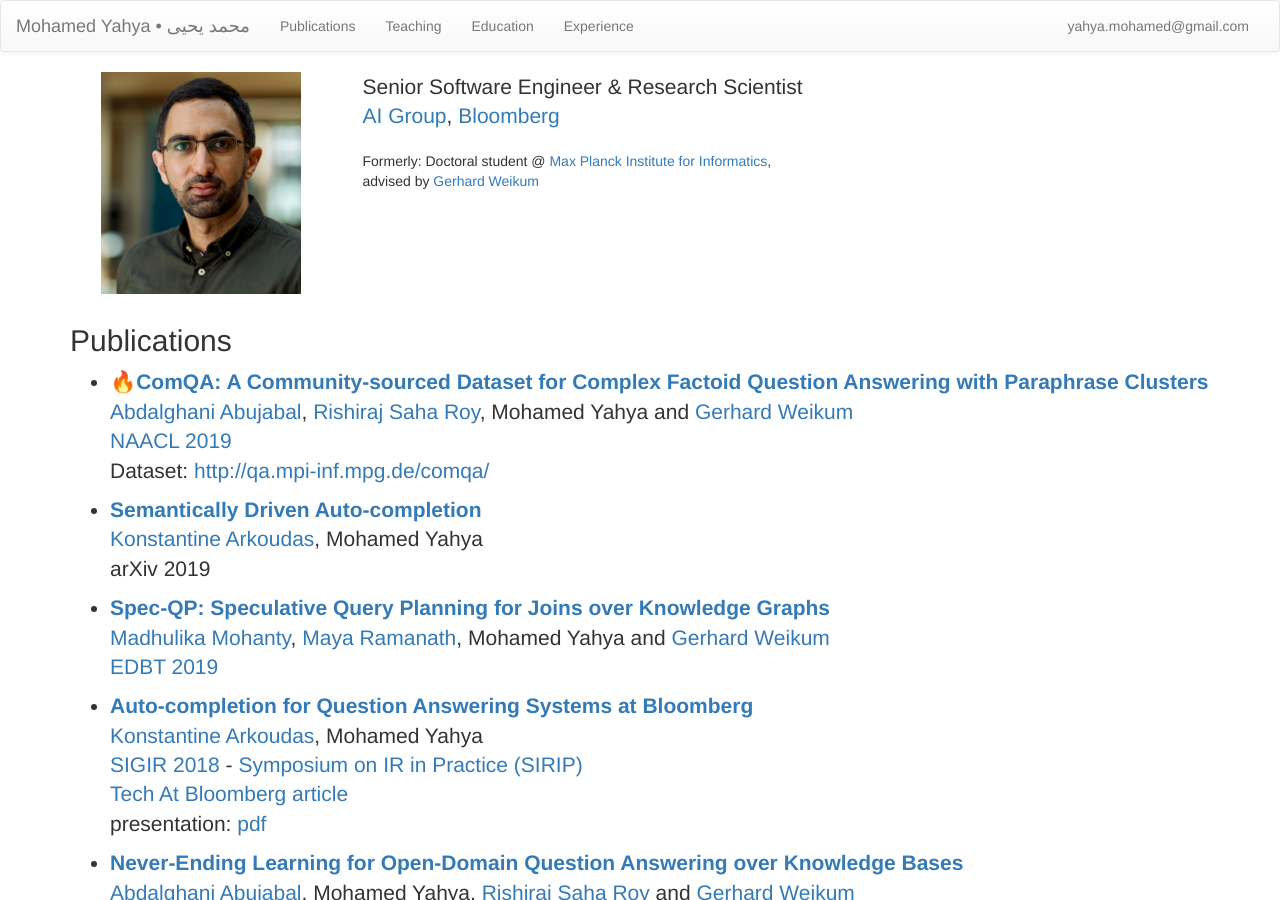
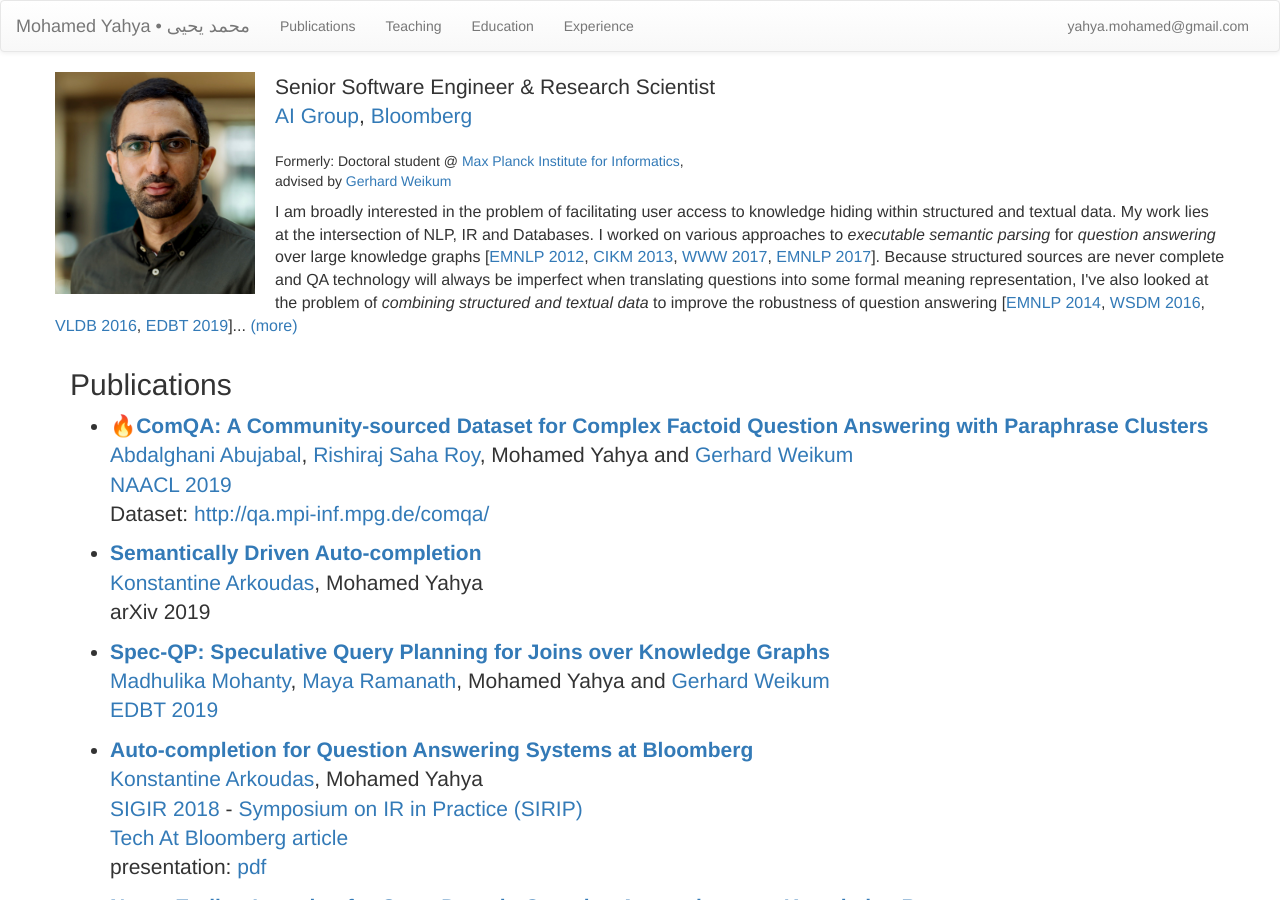
Before and after one commit to myahya/myahya.github.io, a Jekyll site: the page index.html, which Jekyll copies as it is, in a window 1280 px wide and 900 px high. Built offline with Jekyll 4.4.1, drawn with Linux system fonts in a browser that asks for light colours; nearby versions of some CDN libraries.

Commit message:
Overview

```diff
--- a/index.html
+++ b/index.html
@@ -66,12 +66,7 @@
     </nav>
     <div class="container">
         <div class="row">
-            <div class="col-md-3">
-                <p class="text-center">
-                    <img width="200px" src="images/MohamedYahya-00744.jpg" alt="Mohamed Yahya">
-                </p>
-            </div>
-            <div class="col-md-7">
+                    <img width="200" src="images/MohamedYahya-00744.jpg" style="float:left; margin-right:20px" class="rounded float-left" alt="Mohamed Yahya">
                 <p class="lead">
                     Senior Software Engineer & Research Scientist <br />
                     <a href="https://www.techatbloomberg.com/ai/">AI Group</a>, <a href="https://www.bloomberg.com/company/">Bloomberg</a>
@@ -80,20 +75,36 @@
                     Formerly: Doctoral student @ <a href="https://www.mpi-inf.mpg.de/">Max Planck
         Institute for Informatics</a>,<br/> advised by <a href="https://www.mpi-inf.mpg.de/~weikum/">Gerhard Weikum</a>
                 </p>
-                <!--
                 <p style="font-size:16px">
                     I am broadly interested in the problem of facilitating
                     user access to knowledge hiding within structured
-                    data and text corpora.  Semantic parsing [<a href="http://www.aclweb.org/anthology/D12-1035">EMNLP 2012</a>, <a href="publications/qa-over-kb-cikm2013.pdf">CIKM 2013</a>, <a href="publications/quint-abujabal-www2017.pdf">WWW 2017</a>, EMNLP 2017],
-                    combining text and structured data [<a href="https://dl.acm.org/citation.cfm?id=2835795">WSDM 2016</a>, <a href="http://www.vldb.org/pvldb/vol9/p1521-yahya.pdf">VLDB 2016</a>].
-                    I've also played with the fun problem of rever-Jeopardy!:
+                    and textual data. My work lies at the intersection of NLP, IR and Databases. I worked on various approaches to <i>executable semantic
+                    parsing</i> for <i>question answering</i> over large knowledge graphs  [<a href="http://www.aclweb.org/anthology/D12-1035">EMNLP 2012</a>, <a href="publications/qa-over-kb-cikm2013.pdf">CIKM 2013</a>, <a href="publications/quint-abujabal-www2017.pdf">WWW 2017</a>, <a href="publications/quint-demo-abujabal-emnlp2017.pdf">EMNLP 2017</a>]. Because structured sources are never complete and
+                    QA technology will always be imperfect when translating questions into some
+                    formal meaning representation, I've also looked at the problem of
+                    <i>combining structured and textual data</i> to improve the robustness of question answering [<a href="http://www.aclweb.org/anthology/D/D14/D14-1038.pdf">EMNLP 2014</a>, <a href="https://dl.acm.org/citation.cfm?id=2835795">WSDM 2016</a>, <a href="http://www.vldb.org/pvldb/vol9/p1521-yahya.pdf">VLDB 2016</a>, <a href="https://openproceedings.org/2019/conf/edbt/EDBT19_paper_50.pdf">EDBT 2019</a>].<span id="overview-dots">..</span>
+                    <span id="overview-rest" style="display: none"><!--, including
+                    some systems aspects of this problem for efficiency [<a href="https://openproceedings.org/2019/conf/edbt/EDBT19_paper_50.pdf">EDBT 2019</a>].-->
+                    I've also worked on the problem of deploying QA systems starting with
+                    very little training data through a <i>never ending learning</i> approach [<a href="publications/neqa-abujabal-www2018.pdf">WWW 2018</a>].
+                    To help improve the state of the art in factoid QA to match
+                    what actual users ask, I helped release ComQA, a dataset of
+                    factoid questions gathered from community QA website, annotated with
+                    answers and paraphrase clusters [<a href="https://www.aclweb.org/anthology/N19-1027">NAACL 2019</a>]. Recently, I've been
+                    interested in the problem of improving the usability of QA systems based
+                    on semantic parsing through semantically driven auto-completion. The resulting
+                    completion systems complete to those and only those questions that the
+                    underlying QA system understands, facilitating both <i>discovery</i> and <i>expectation management</i> [<a href="http://sigir.org/sigir2018/">SIGIR 2018</a>, <a href="https://arxiv.org/pdf/1906.09450.pdf">arXiv 2019</a>]. Finally, because
+                    work and all play makes one a dull boy, I played with fun problem of reverse-Jeopardy!:
                     automatically generating Jeopardy! episodes from knowledge
-                    bases [<a href="publications/quiz-questions-from-kb-www2015.pdf">WWW 2015</a>, <a href="https://dl.acm.org/citation.cfm?id=2908210">WebSci 2016</a>, <a href="publications/kq-from-kg-seyler-ictir2017.pdf">ICTIR 2017</a>].
-                    My work has touched on information extraction [<a href="http://www.aclweb.org/anthology/D/D14/D14-1038.pdf">EMNLP 2014</a>]. [WWW 2018]
-                    [NAACL 2019]
-                    [SIGIR 2018]
-                </p> -->
-            </div>
+                    bases [<a href="publications/quiz-questions-from-kb-www2015.pdf">WWW 2015</a>, <a href="https://dl.acm.org/citation.cfm?id=2908210">WebSci 2016</a>, <a href="publications/kq-from-kg-seyler-ictir2017.pdf">ICTIR 2017</a>].</span>
+
+                    <a href="#" id="overview-link">(more)</a>
+
+
+<!--My work has touched on information extraction [<a href="http://www.aclweb.org/anthology/D/D14/D14-1038.pdf">EMNLP 2014</a>]-->
+
+                </p>
         </div>
         <h2 id="publications">Publications</h2>
         <ul class="lead pubs">
@@ -331,6 +342,29 @@
 <!-- Global site tag (gtag.js) - Google Analytics -->
 <script async src="https://www.googletagmanager.com/gtag/js?id=UA-1100793-1"></script>
 
+<script>
+    document.addEventListener("DOMContentLoaded", function() {
+        let show_less = false;
+
+
+        $("#overview-link").click(function (e) {
+            e.preventDefault();
+            if (show_less) {
+                $("#overview-rest").hide();
+                $("#overview-dots").text("..");
+                $("#overview-link").text("(more)");
+                show_less = false;
+            } else {
+                $("#overview-rest").show();
+                $("#overview-link").text("(less)");
+                $("#overview-dots").text("");
+                show_less = true;
+            }
+        });
+    });
+</script>
+
+
 </body>
 
 </html>
```
